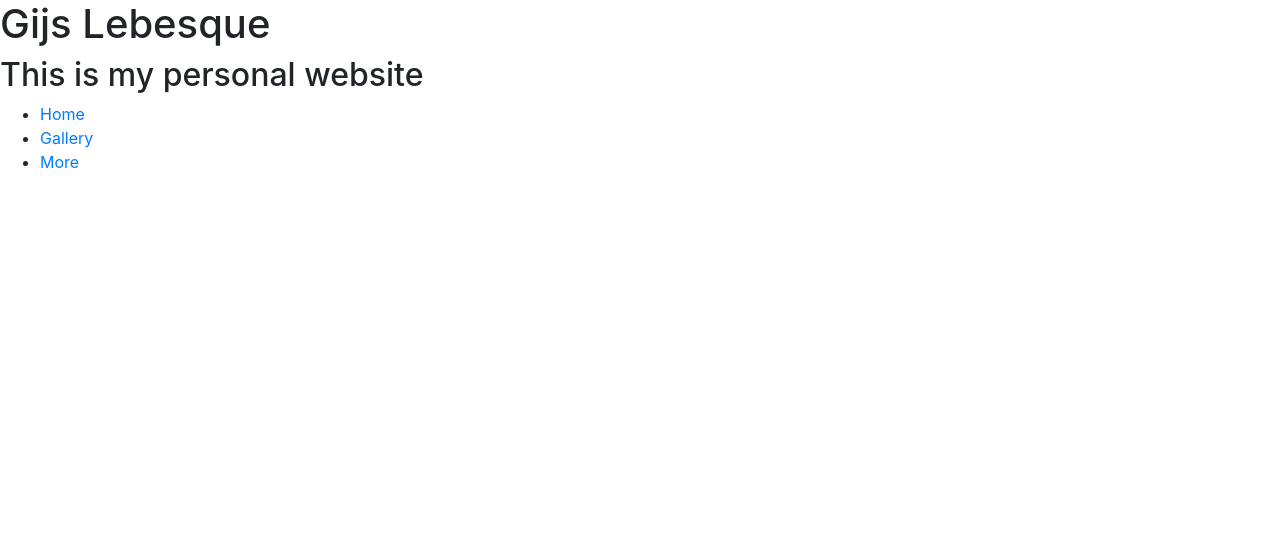
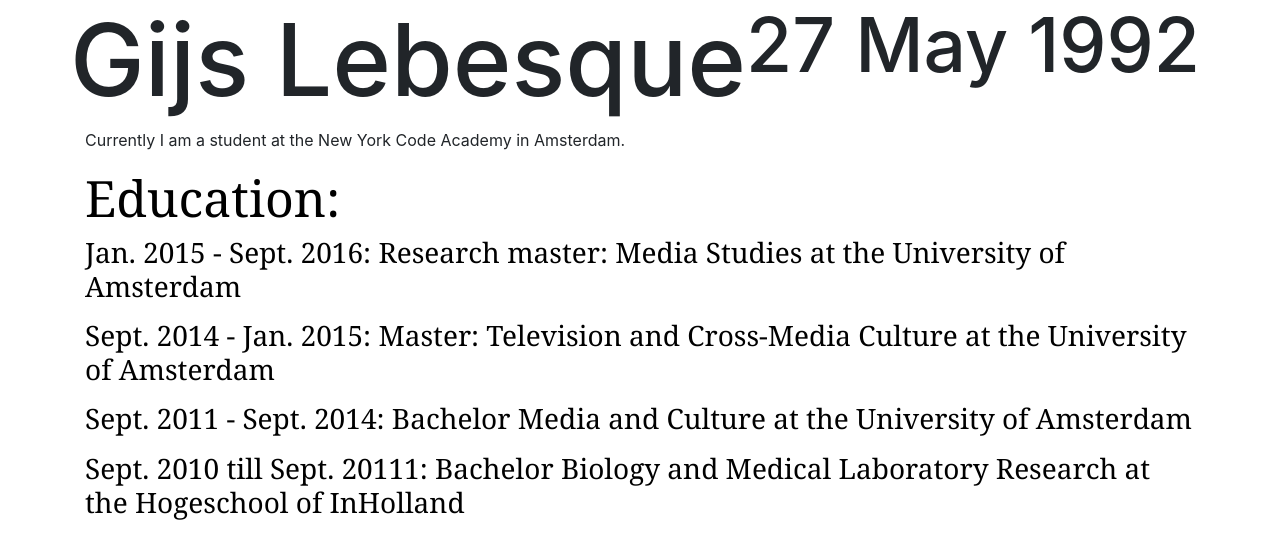
Before and after one commit to NYCDA-BSSA-SEPTEMBER-2016/Personal-website, a plain HTML site: page index.html in a window 1280 px wide. Drawn offline with nearby package versions, Linux system fonts and the light colour scheme.

Commit message:
trying hard to work without template.

```diff
--- a/index.html
+++ b/index.html
@@ -2,32 +2,36 @@
 <html>
 
 <head>
-<link rel="stylesheet" type="text/css" href="./bootstrap/css/bootstrap.min.css"/>
-  <link rel="stylesheet" type="text/css" href="main.css"/>
+  <link rel="stylesheet" type="text/css" href="./bootstrap/css/bootstrap.min.css"/>
+  <link rel="stylesheet" type="text/css" href="style.css"/>
   <title>Gijs's personal website</title>
   <meta charset="utf-8"/>
 </head>
 
 <body>
-  <div class="main">
-   <div row="title">
-    <h1>Gijs Lebesque</h1>
-    <h2>This is my personal website</h2>
+  <div class="container">
+   <div class="row">
+    <h1 id="name">Gijs Lebesque</h1>
+    <h3 id="age">27 May 1992</h3>
   </div>
 
-  <div class="navigation">
-  <nav>
-    <ul>
-      <li><a href="index.html">Home</a></li>
-      <li><a href="gallery.html">Gallery</a></li>
-      <li><a href="more.html">More</a></li>
-    </ul>
-  </nav>
+<div class="About">
+<p>Currently I am a student at the New York Code Academy in Amsterdam.</p>
+
 </div>
 
-<script src="./jquery-3.1.1.min.js" type="text/javascript"></script>
-<script src="./bootstrap/js/bootstrap.min.js" type="text/javascript"></script>
-<script src="./main.js" type="text/javascript"></script>
+<div class="education">
+<h3 id="headerEducation">Education:<h3>
+<p>Jan. 2015 - Sept. 2016: Research master: Media Studies at the University of Amsterdam</p>
+<p>Sept. 2014 - Jan. 2015: Master: Television and Cross-Media Culture at the University of Amsterdam</p>
+<p>Sept. 2011 - Sept. 2014: Bachelor Media and Culture at the University of Amsterdam</p>
+<p>Sept. 2010 till Sept. 20111: Bachelor Biology and Medical Laboratory Research at the Hogeschool of InHolland</p>
+
+
+
+  <script src="./jquery-3.1.1.min.js" type="text/javascript"></script>
+  <script src="./bootstrap/js/bootstrap.min.js" type="text/javascript"></script>
+  <script src="./main.js" type="text/javascript"></script>
 </body>
 
 </html>
--- a/style.css
+++ b/style.css
@@ -0,0 +1,16 @@
+#name{
+	font-size: 100px;
+}
+
+#age {
+	font-size: 75px;
+}
+
+#headerEducation{
+	font-size: 50px
+}
+.education {
+	font-family: Georgia;
+	font-size: 50px;
+	color: black;
+}
```
